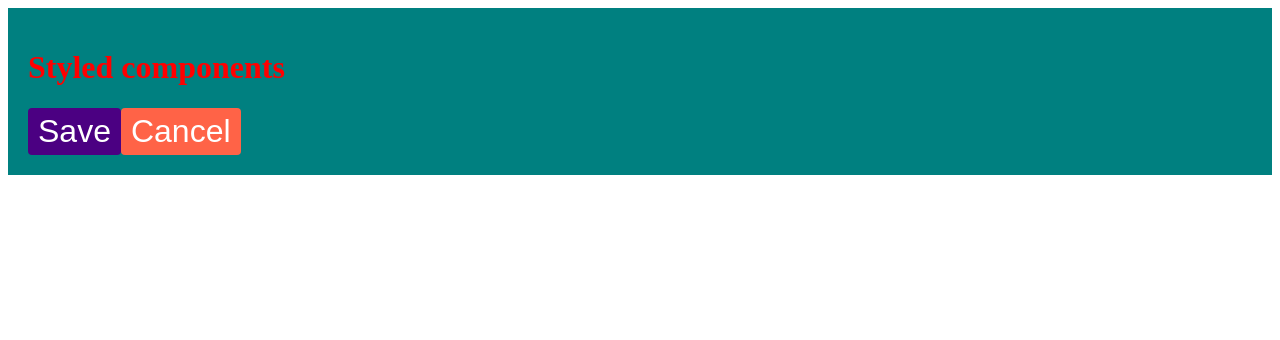
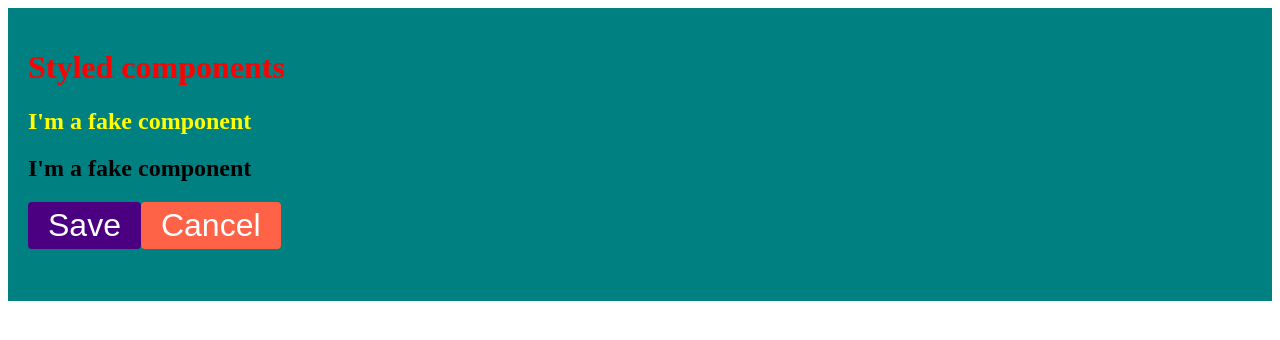
Before and after one commit to EvgenyMinin/styledComponents, a React (Create React App) app: page / in a window 1280 px wide. Shown: the top 340 px of the page. Built offline with nearby package versions, Linux system fonts and the light colour scheme.

Commit message:
Styling components & Extending

```diff
--- a/src/components/App.jsx
+++ b/src/components/App.jsx
@@ -1,5 +1,6 @@
 import React, { Component } from 'react';
 import styled from 'styled-components';
+import Fake from './Fake';
 
 const Heading = styled.h1`
     font-size: 2rem;
@@ -11,11 +12,15 @@ const color = 'white';
 const Button = styled.button`
     color: ${color};
     font-size: 2rem;
-    padding: 5px 10px;
+    padding: 5px 20px;
     border-radius: 4px;
     border: none;
     cursor: pointer;
-    background: ${ ({type}) => type === 'cancel' ? 'tomato' : 'indigo' }
+    background: indigo;
+`;
+
+const CancelButton = styled(Button)`
+    background: tomato;
 `;
 
 const AppWrapper = styled.div`
@@ -26,6 +31,15 @@ const AppWrapper = styled.div`
             background: blue;
         }
     }
+    ${Button} {
+        margin-bottom: 2rem;
+    }
+`;
+
+const StyledFake = styled(Fake)`
+    h2 {
+        color: yellow;
+    }
 `;
 
 class App extends Component {
@@ -35,8 +49,10 @@ class App extends Component {
             <AppWrapper>
                 <header>
                     <Heading> Styled components</Heading>
+                    <StyledFake />
+                    <Fake />
                     <Button>Save</Button>
-                    <Button type='cancel'>Cancel</Button>
+                    <CancelButton>Cancel</CancelButton>
                 </header>
             </AppWrapper>
         );
--- /dev/null
+++ b/src/components/Fake.jsx
@@ -0,0 +1,11 @@
+import React from 'react';
+
+const Fake = ({ className }) => {
+    return (
+        <div className={className}>
+            <h2>I'm a fake component</h2>
+        </div>
+    );
+}
+
+export default Fake;
```
